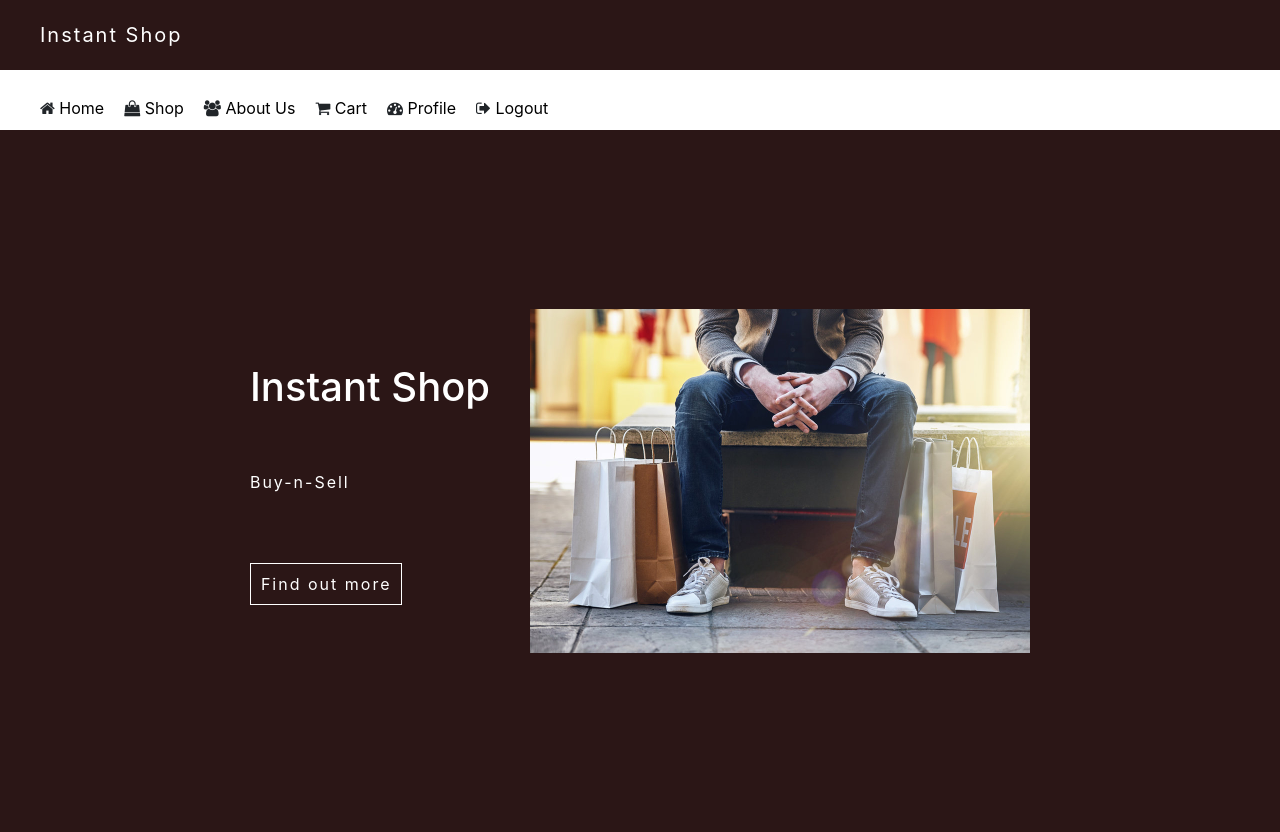
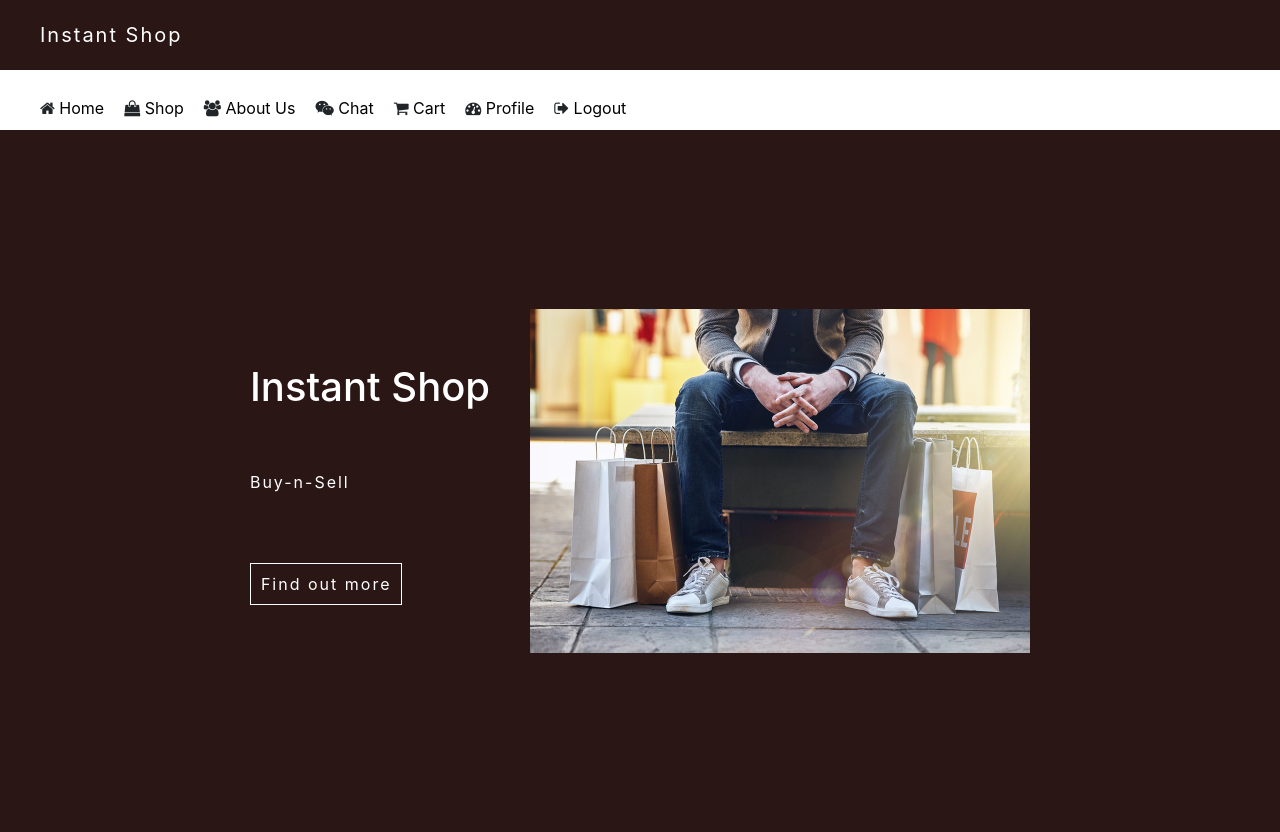
Before and after one commit to tarunraghav226/Instant-Shop-3rd-year-mini-project, a Django app: page /index/ in a window 1280 px wide. Run offline with Django 3.2, Linux system fonts and the light colour scheme; a user stored in the database is signed in; some libraries are stand-ins or nearby versions.

Commit message:
Updated base page files.

```diff
--- a/InstantShop/static/css/base.css
+++ b/InstantShop/static/css/base.css
@@ -80,7 +80,7 @@ span{
 }
 
 
-@media only screen and (max-width:560px){
+@media only screen and (max-width:635px){
     nav ul li{
         clear: both;
         text-align: center;
--- a/InstantShop/templates/base.html
+++ b/InstantShop/templates/base.html
@@ -35,6 +35,7 @@
             <li><i class="fa fa-shopping-bag" aria-hidden="true"></i><a href="{% url 'shop' %}"> Shop</a></li>
             <li><i aria-hidden="true" class="fa fa-users"></i><a href="{% url 'about_us' %}"> About Us</a></li>
             {% if user.is_authenticated %}
+              <li><i class="fa fa-wechat" aria-hidden="true"></i><a href="{% url 'chat-room' %}"> Chat</a></li>
               <li><i class="fa fa-shopping-cart" aria-hidden="true"></i><a href="{% url 'show-cart' %}"> Cart</a></li>
               <li><i class="fa fa-dashboard" aria-hidden="true"></i><a href="{% url 'profile' %}" > Profile</a></li>
               <li><i class="fa fa-sign-out" aria-hidden="true"></i><a href="{% url 'logout' %}" > Logout</a></li>
```
